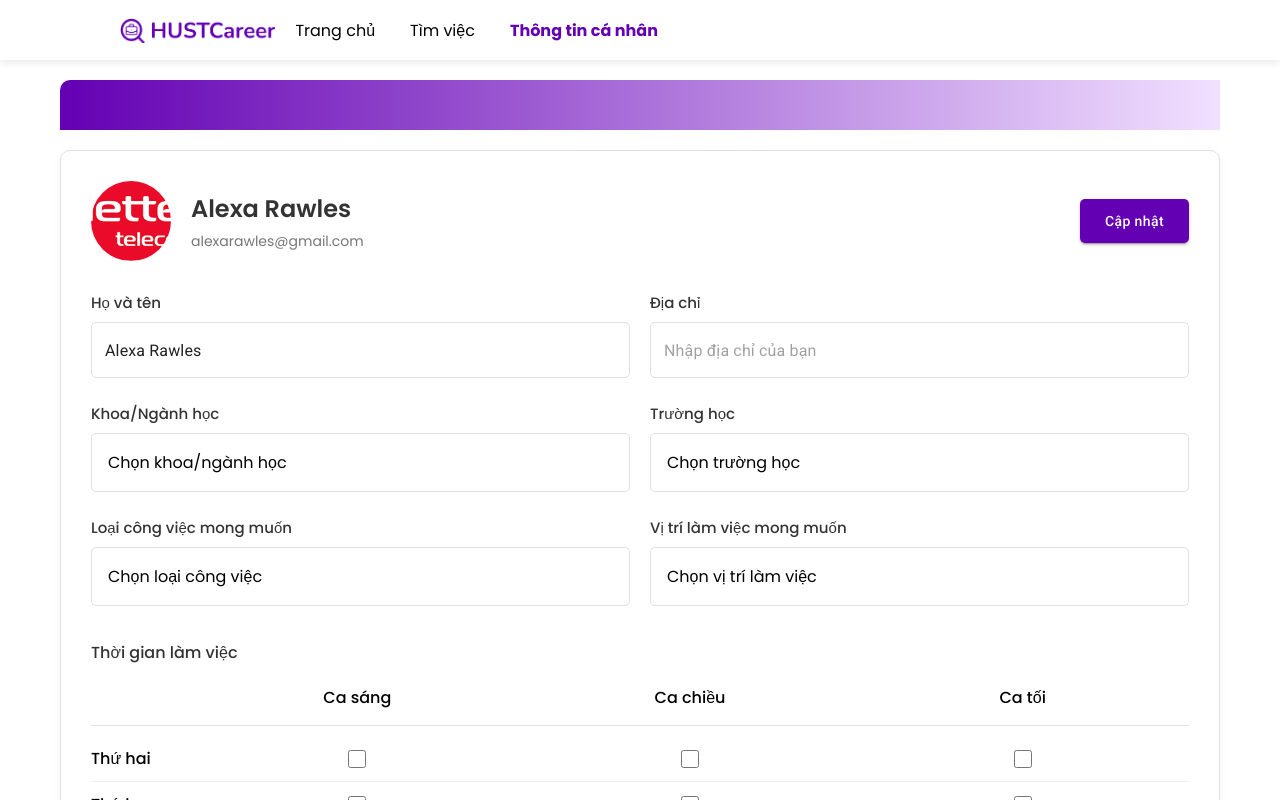
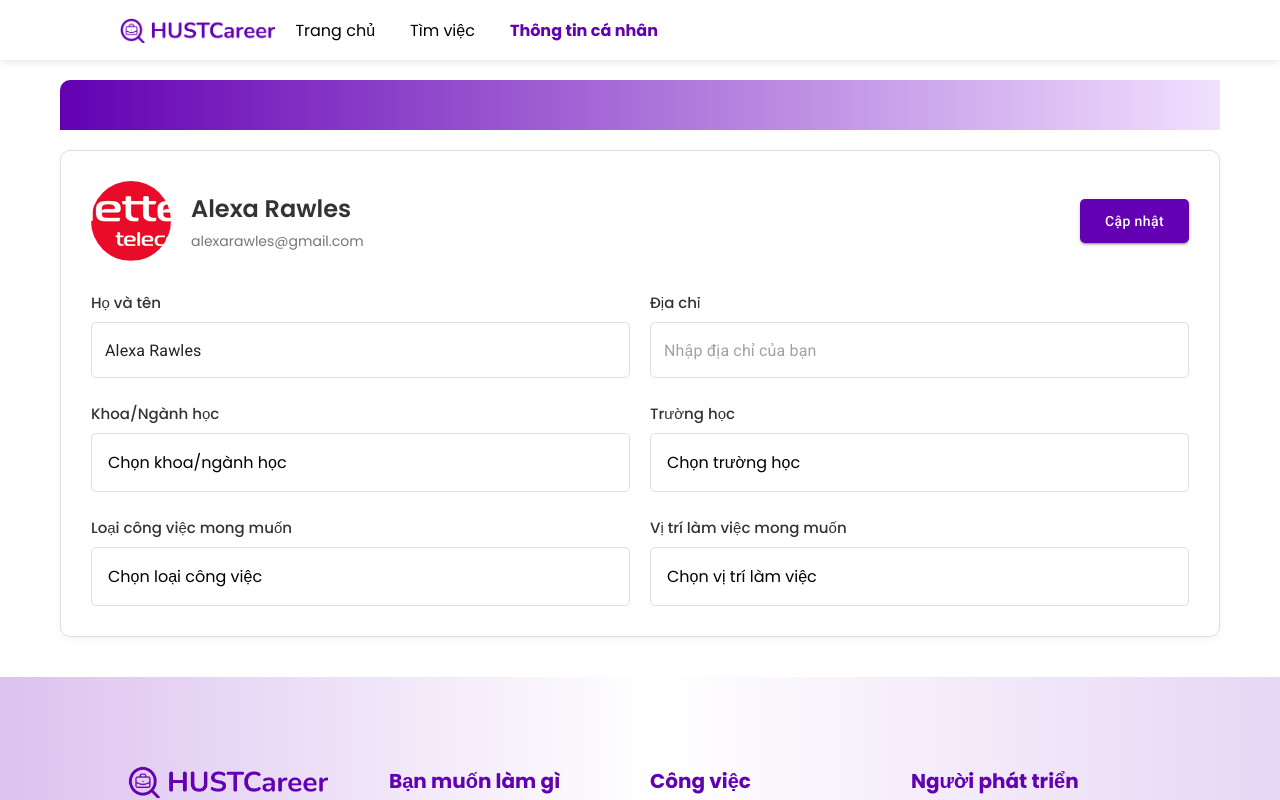
Before and after one commit to Kuwado/ITSS2-Frontend, a React (Vite) app: page /profile in a window 1280 px wide. Shown: the top 800 px of the page. Built offline with nearby package versions, Linux system fonts and the light colour scheme; some icons are missing.

Commit message:
fix profile

```diff
--- a/src/pages/Profile/Profile.jsx
+++ b/src/pages/Profile/Profile.jsx
@@ -260,6 +260,7 @@ const Profile = () => {
               </div>
             </div>
 
+            {profile.jobTypeDesired === "Part-time" && (
               <div className="schedule-section">
                 <h3 className="schedule-title">Thời gian làm việc</h3>
 
@@ -288,6 +289,7 @@ const Profile = () => {
                   ))}
                 </div>
               </div>
+            )}
           </div>
         </div>
       </div>
```
Lines whose indentation alone changed are shown as unchanged.
